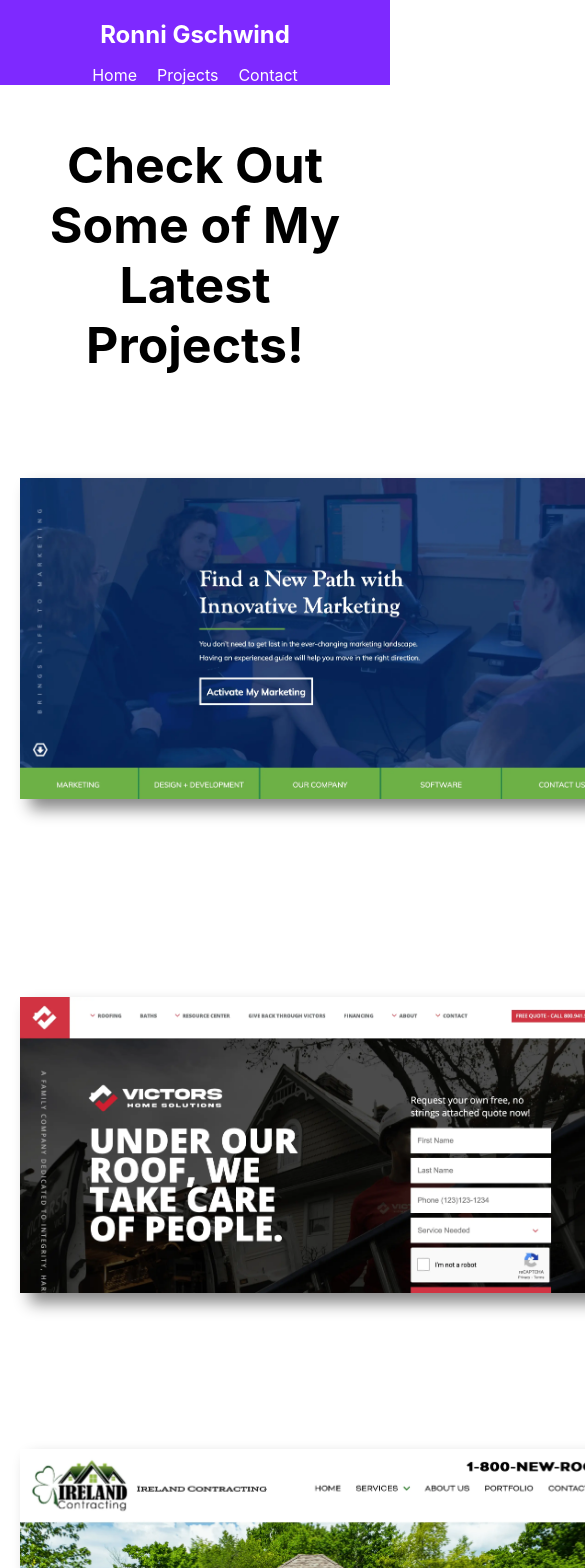
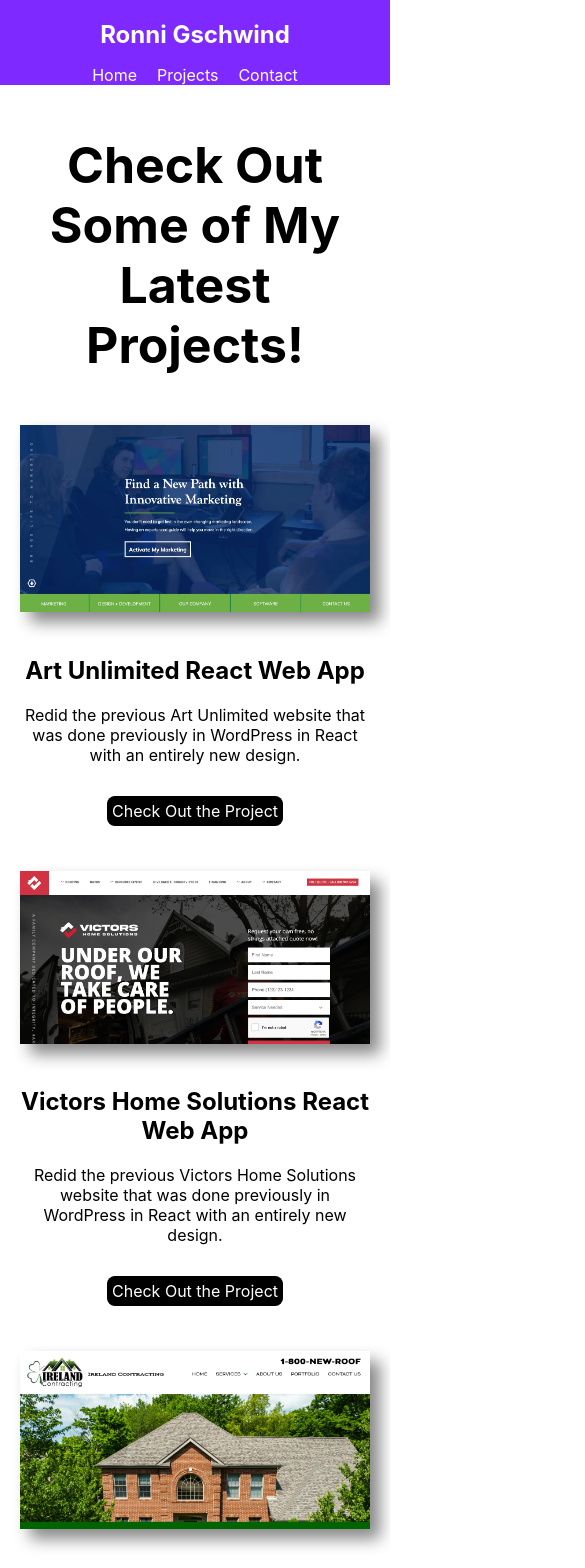
Before and after one commit to ronnigschwind/ronnigschwind.github.io, a React (Create React App) app: page /projects in a window 390 px wide. Shown: the top 1568 px of the page, 585 px wide, since content can reach past the window. Built offline with nearby package versions, Linux system fonts and the light colour scheme.

Commit message:
Ensured projects page is responsive

```diff
--- a/src/components/Project.js
+++ b/src/components/Project.js
@@ -1,4 +1,4 @@
-import '../styles/Hero.css';
+import '../styles/project.css';
 
 function Project(props) {
   return (
--- a/src/styles/project.css
+++ b/src/styles/project.css
@@ -0,0 +1,12 @@
+@media (max-width: 950px) {
+  .Project {
+    flex-wrap: wrap;
+    justify-content: center;
+    text-align: center;
+    max-width: 600px !important;
+    gap: 20px !important;
+  }
+  .Project img {
+    max-width: 100% !important;
+  }
+}
```
